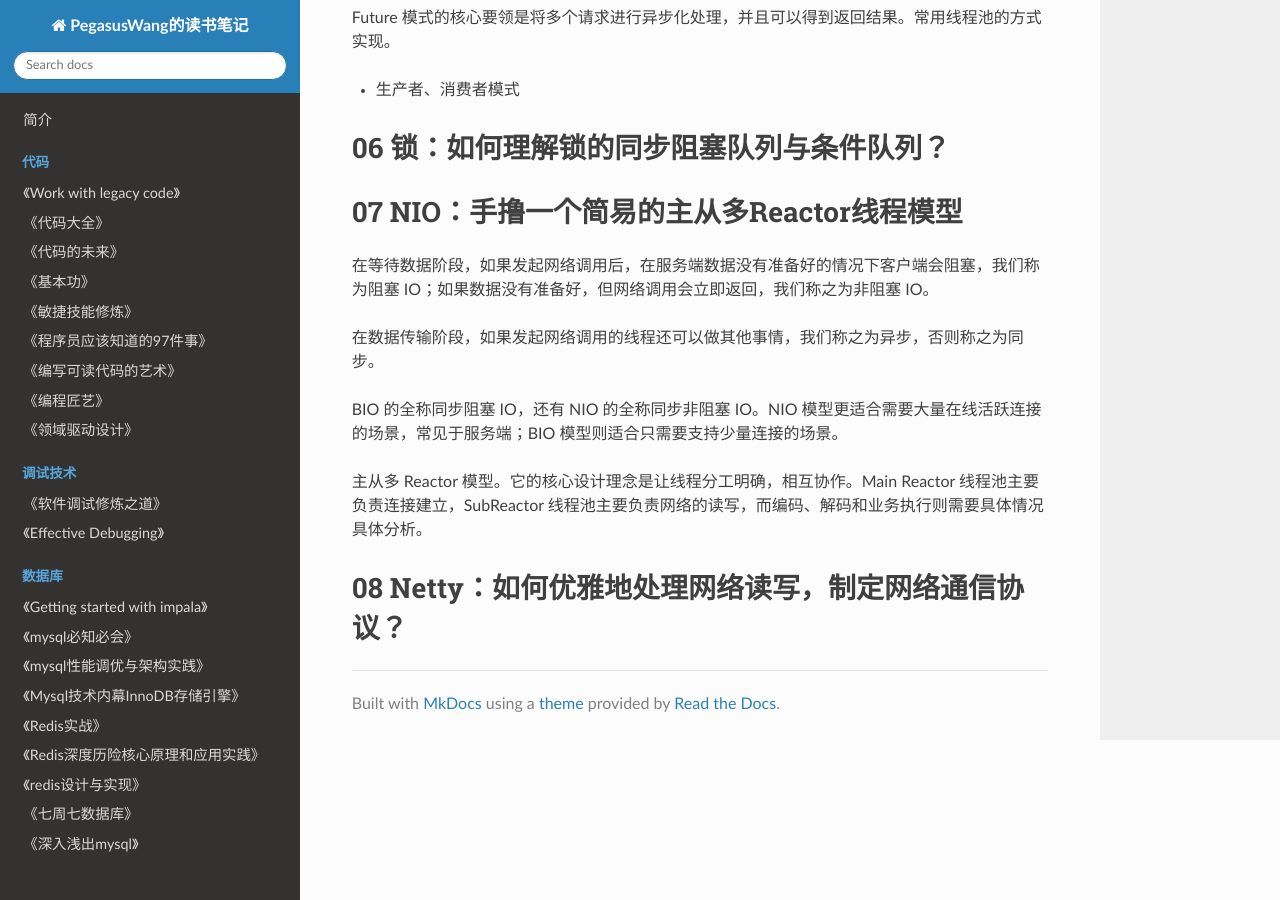
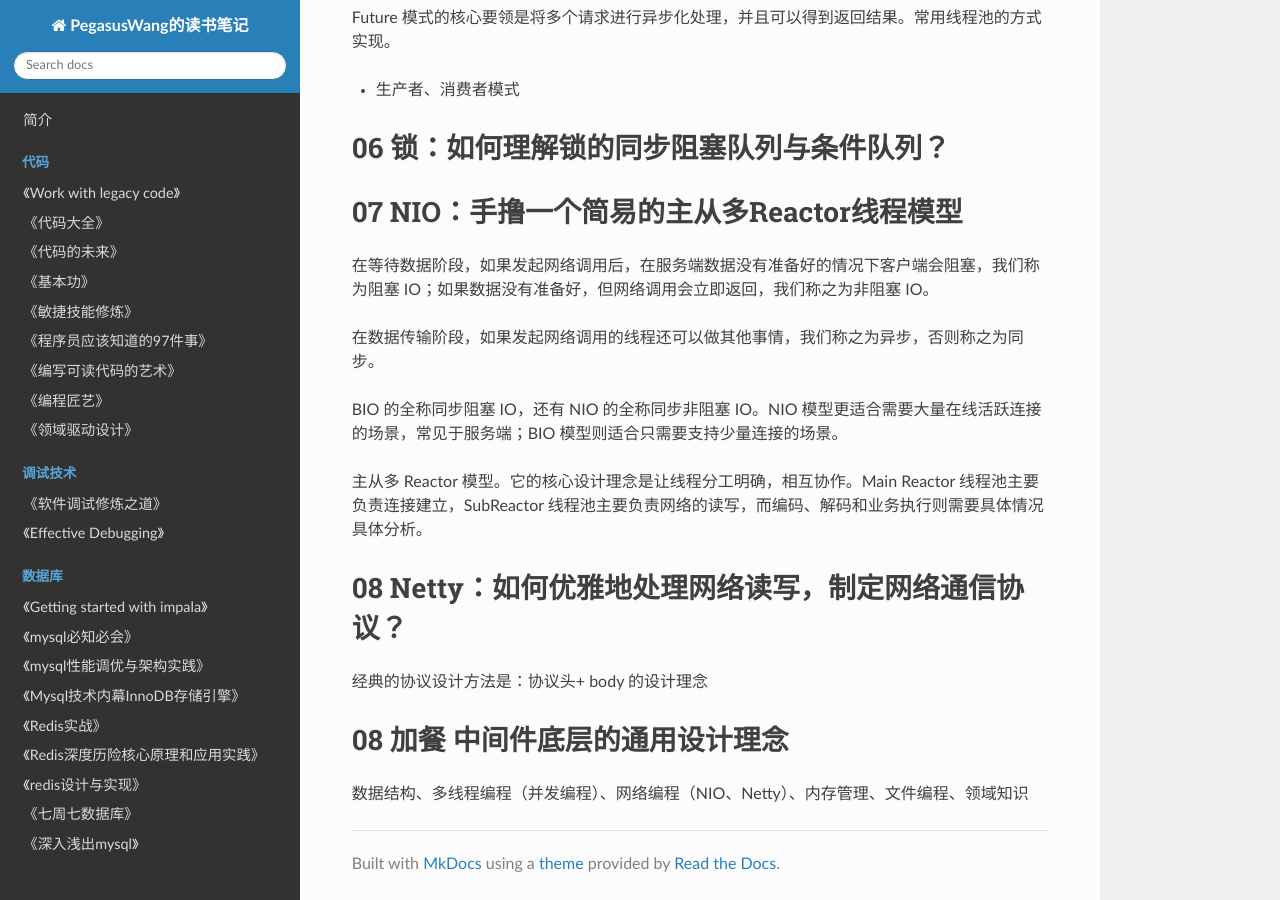
Before and after one commit to PegasusWang/booknotes, an MkDocs documentation site: the page built from docs/lecture/网课/中间件核心技术与实战/中间件核心技术与实战.md, in a window 1280 px wide and 900 px high, scrolled down 2022 px. Built offline with MkDocs 1.6.1, drawn with Linux system fonts in a browser that asks for light colours; nearby versions of some CDN libraries; old or Windows-style settings are respelled for this version of MkDocs.

Commit message:
中间件设计理念

```diff
--- a/docs/lecture/网课/中间件核心技术与实战/中间件核心技术与实战.md
+++ b/docs/lecture/网课/中间件核心技术与实战/中间件核心技术与实战.md
@@ -59,3 +59,10 @@ BIO 的全称同步阻塞 IO，还有 NIO 的全称同步非阻塞 IO。NIO 模
 
 
 # 08 Netty：如何优雅地处理网络读写，制定网络通信协议？
+
+经典的协议设计方法是：协议头+ body 的设计理念
+
+
+# 08 加餐 中间件底层的通用设计理念
+
+数据结构、多线程编程（并发编程）、网络编程（NIO、Netty）、内存管理、文件编程、领域知识
```
